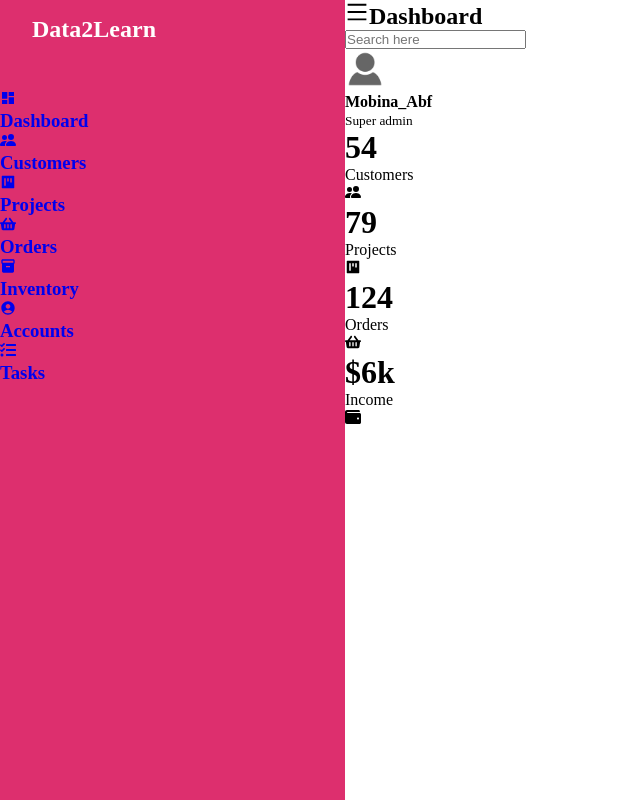
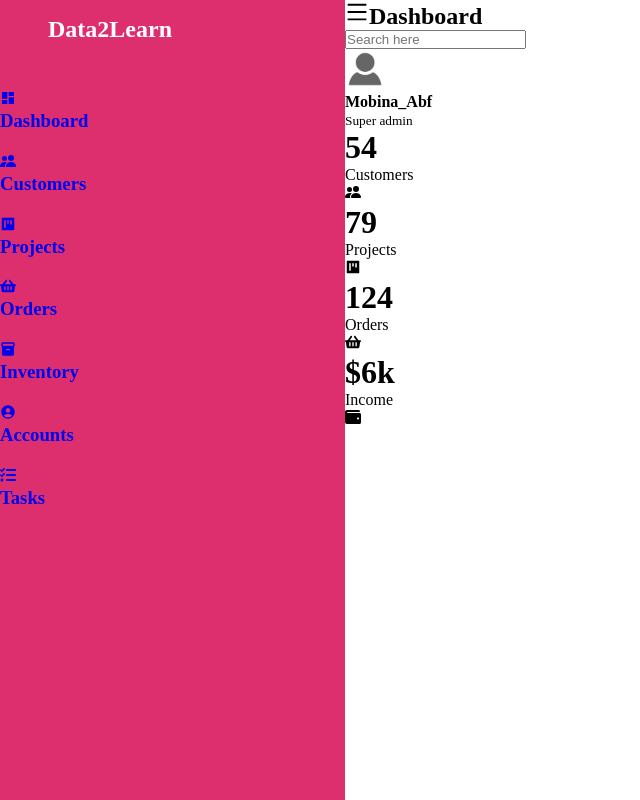
Before and after one commit to MobinaAbf/admin-dashboard, a React (Create React App) app: page / in a window 1280 px wide. Shown: the whole page, without its empty margins (0-640 px from the left). Built offline with nearby package versions, Linux system fonts and the light colour scheme.

Commit message:
style sidebar menu

```diff
--- a/src/Dashboard/Dashboard.css
+++ b/src/Dashboard/Dashboard.css
@@ -24,12 +24,22 @@
   background: var(--main-color);
 }
 
-.sidebar-brand{
-    height: 90px;
-    padding: 1rem 0rem 1rem 2rem;
-    color: #fff;
+.sidebar-brand {
+  height: 90px;
+  padding: 1rem 0rem 1rem 2rem;
+  color: #fff;
 }
 
-.main-content{
-    margin-left: 345px;
+.sidebar-brand span {
+  display: inline-block;
+  padding-right: 1rem;
 }
+
+.sidebar-menu li {
+  width: 100%;
+  margin-bottom: 1.3rem;
+}
+
+.main-content {
+  margin-left: 345px;
+}
```
